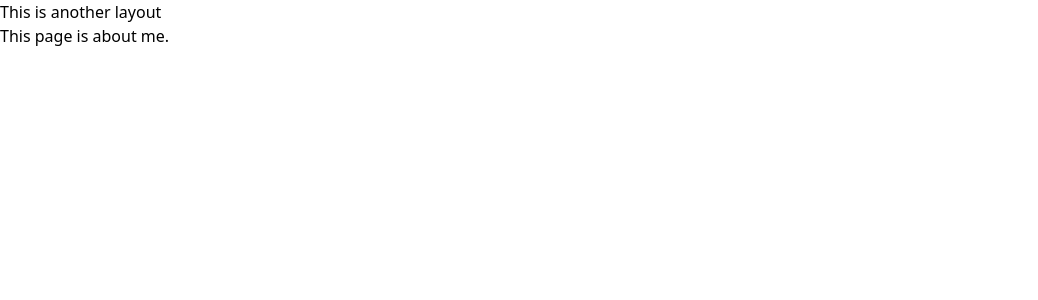
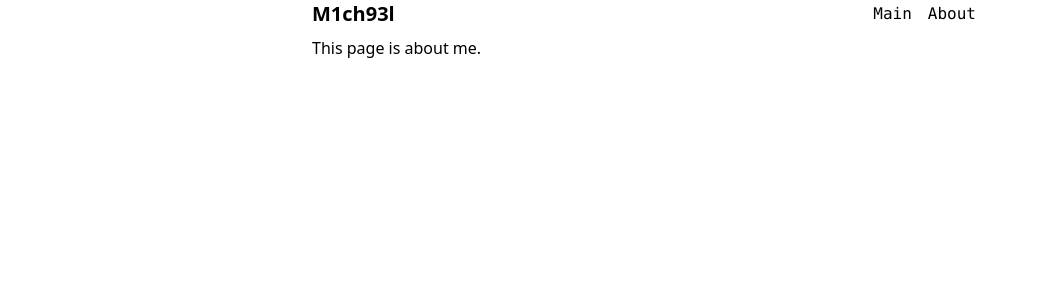
Before and after one commit to m1ch93l/portfolio-nuxtjs, a Nuxt app: page /about in a window 1280 px wide. Shown: the top 300 px of the page, without its empty margins (0-1038 px from the left). Built offline with nearby package versions, Linux system fonts and the light colour scheme.

Commit message:
Integrate tailwind css.

```diff
--- a/layouts/default.vue
+++ b/layouts/default.vue
@@ -1,7 +1,12 @@
 <template>
+    <div class="container mx-auto max-w-2xl">
+        <header class="flex justify-between items-center">
             <div>
-        <nav>
-            <ul>
+                <nuxt-link to="/" class="text-xl font-semibold p-2 hover:bg-gray-200">M1ch93l</nuxt-link>
+            </div>
+
+            <nav class="font-mono">
+                <ul class="flex space-x-4">
                     <li>
                         <nuxt-link to="/">Main</nuxt-link>
                     </li>
@@ -10,6 +15,11 @@
                     </li>
                 </ul>
             </nav>
+        </header>
+
+        <main class="p-2">
             <slot />
+        </main>
+
     </div>
 </template>
--- a/pages/about.vue
+++ b/pages/about.vue
@@ -4,8 +4,8 @@
     </div>
 </template>
 
-<script>
+<!-- <script>
 definePageMeta({
     layout: 'another'
 })
-</script>
+</script> -->
```
Lines whose indentation alone changed are shown as unchanged.
